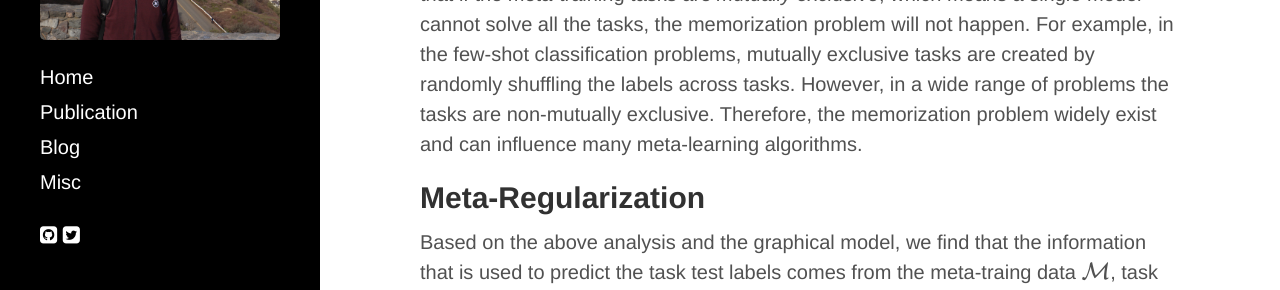
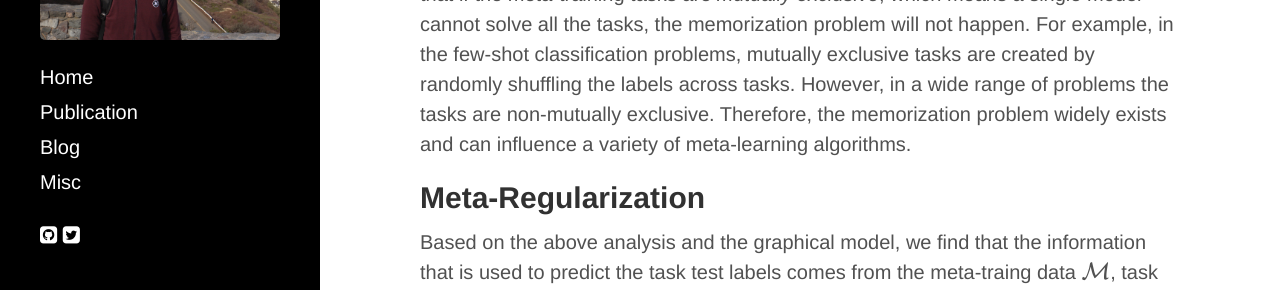
Before and after one commit to mingzhang-yin/mingzhang-yin.github.io, a Jekyll site: the page built from _posts/2020-04-10-Meta-learning-without-Memorization.md, in a window 1280 px wide and 900 px high, scrolled down 2342 px. Shown: the part 277-567 px from the top of the window. Built offline with Jekyll 4.4.1, drawn with Linux system fonts in a browser that asks for light colours; nearby versions of some CDN libraries; formulas are drawn with MathJax 3; some of the changed text lies outside the part shown.

Commit message:
Update 2020-04-10-Meta-learning-without-Memorization.md

```diff
--- a/_posts/2020-04-10-Meta-learning-without-Memorization.md
+++ b/_posts/2020-04-10-Meta-learning-without-Memorization.md
@@ -45,7 +45,7 @@ $$I(\hat{y}^{\star};\mathcal{D} | x^{\star}, \mathcal{M})=0$$
 which means the predicted label and the task training data are conditionally independent.
 
 
-Notice the memorization problem is closely related to the task distribution. We find that if the meta-training tasks are *mutually exclusive*, which means a single model cannot solve all the tasks, the memorization problem will not happen. For example, in the few-shot classification problems, mutually exclusive tasks are created by randomly shuffling the labels across tasks. However, in a wide range of problems the tasks are non-mutually exclusive. Therefore, the memorization problem widely exist and can influence many meta-learning algorithms.
+Notice the memorization problem is closely related to the task distribution. We find that if the meta-training tasks are *mutually exclusive*, which means a single model cannot solve all the tasks, the memorization problem will not happen. For example, in the few-shot classification problems, mutually exclusive tasks are created by randomly shuffling the labels across tasks. However, in a wide range of problems the tasks are non-mutually exclusive. Therefore, the memorization problem widely exists and can influence a variety of meta-learning algorithms.
 
 
 ## Meta-Regularization
```
